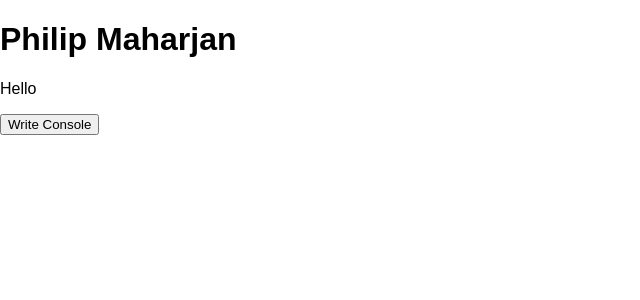
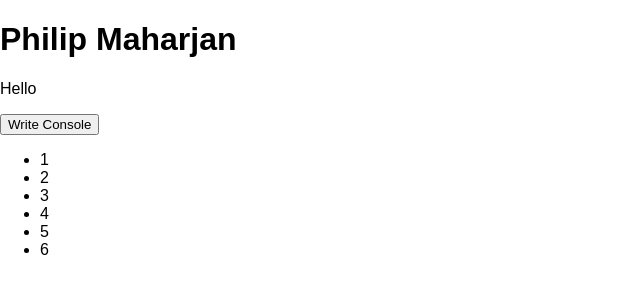
Before and after one commit to dilipMaharjan/react-learning, a React (Create React App) app: page / in a window 1280 px wide. Shown: the top 300 px of the page, without its empty margins (0-640 px from the left). Built offline with nearby package versions, Linux system fonts and the light colour scheme.

Commit message:
arrow function to loop items

```diff
--- a/src/compopnents/person.js
+++ b/src/compopnents/person.js
@@ -1,6 +1,7 @@
 import React,{Component} from 'react';
 
 class Person extends Component{
+
   constructor(){
     super();
     this.state={
@@ -15,10 +16,16 @@ this.setState({
   }
 render(){
   const isLoggedIn=this.state.isLoggedIn;
+    let arr=[1,2,3,4,5,6];
+    const items=  arr.map((a,index)=>
+      <li key={index}>
+      {a}
+      </li>);
   return(
     <div>
     <p>{isLoggedIn?this.props.hello:this.props.name+this.props.word}</p>
     <button onClick={this.writeConsole.bind(this)}>Write Console</button>
+<ul>{items}</ul>
     </div>
   );
 }
```
